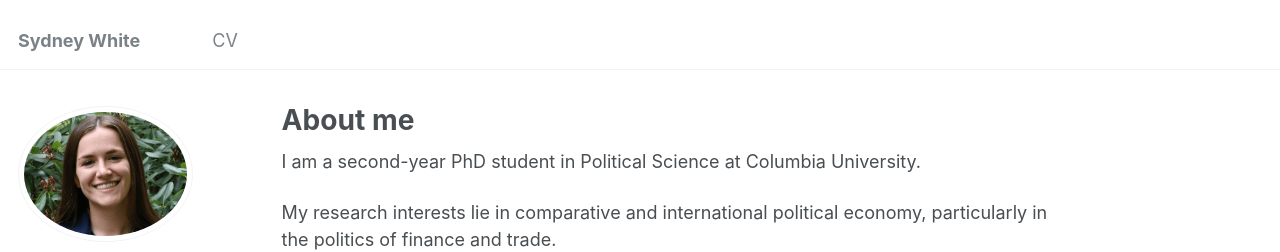
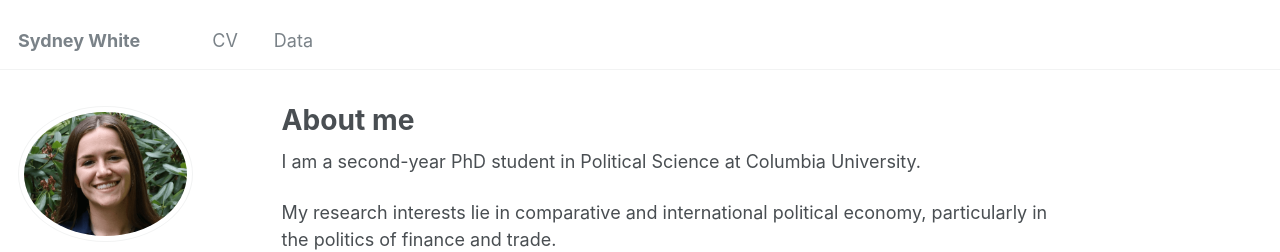
Before and after one commit to Sydney-White/web, a Jekyll site: the page built from _pages/about.md, in a window 1280 px wide. Shown: the top 252 px of the page. Built offline with Jekyll 4.4.1, drawn with Linux system fonts in a browser that asks for light colours.

Commit message:
Update navigation.yml

```diff
--- a/_data/navigation.yml
+++ b/_data/navigation.yml
@@ -5,6 +5,8 @@
 # prevent it from being included in the site.
 
 main:
-
   - title: "CV"
     url: /cv/
+
+  - title: "Data"
+    url: /data/
```
